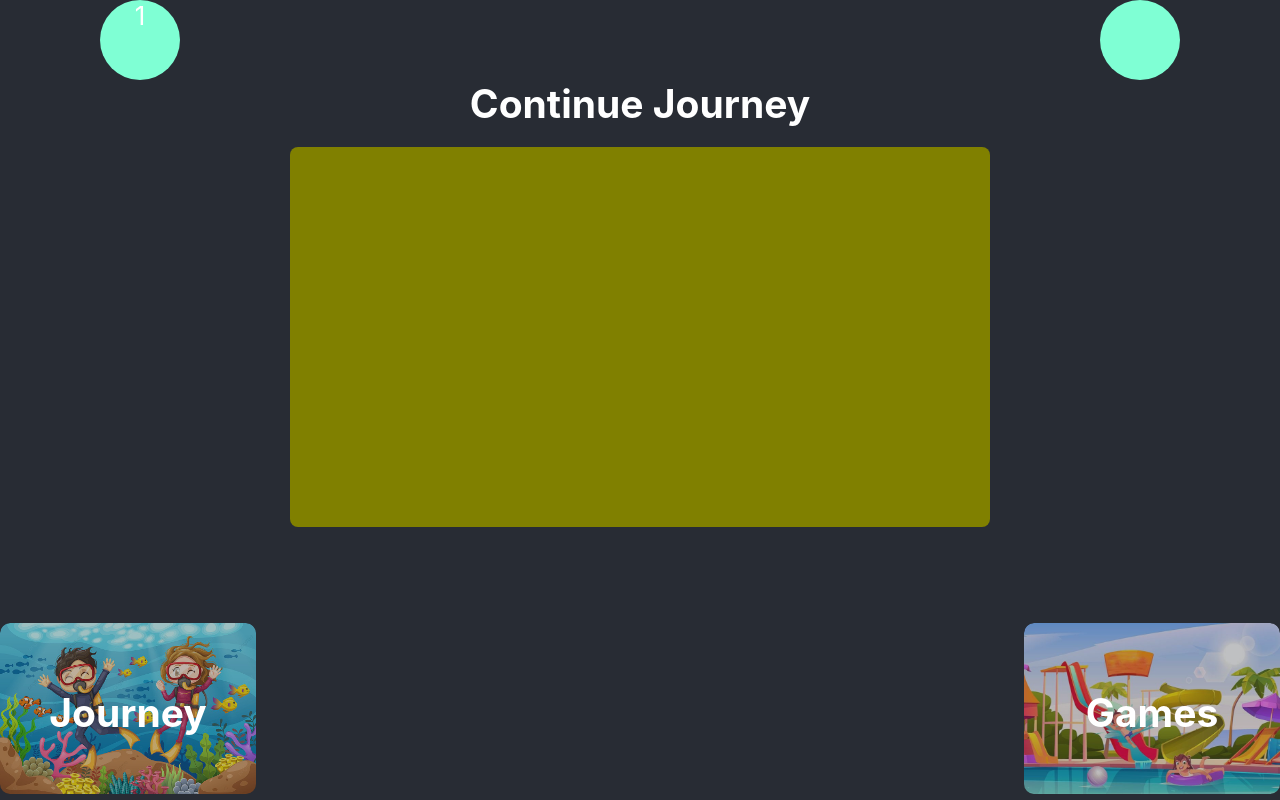
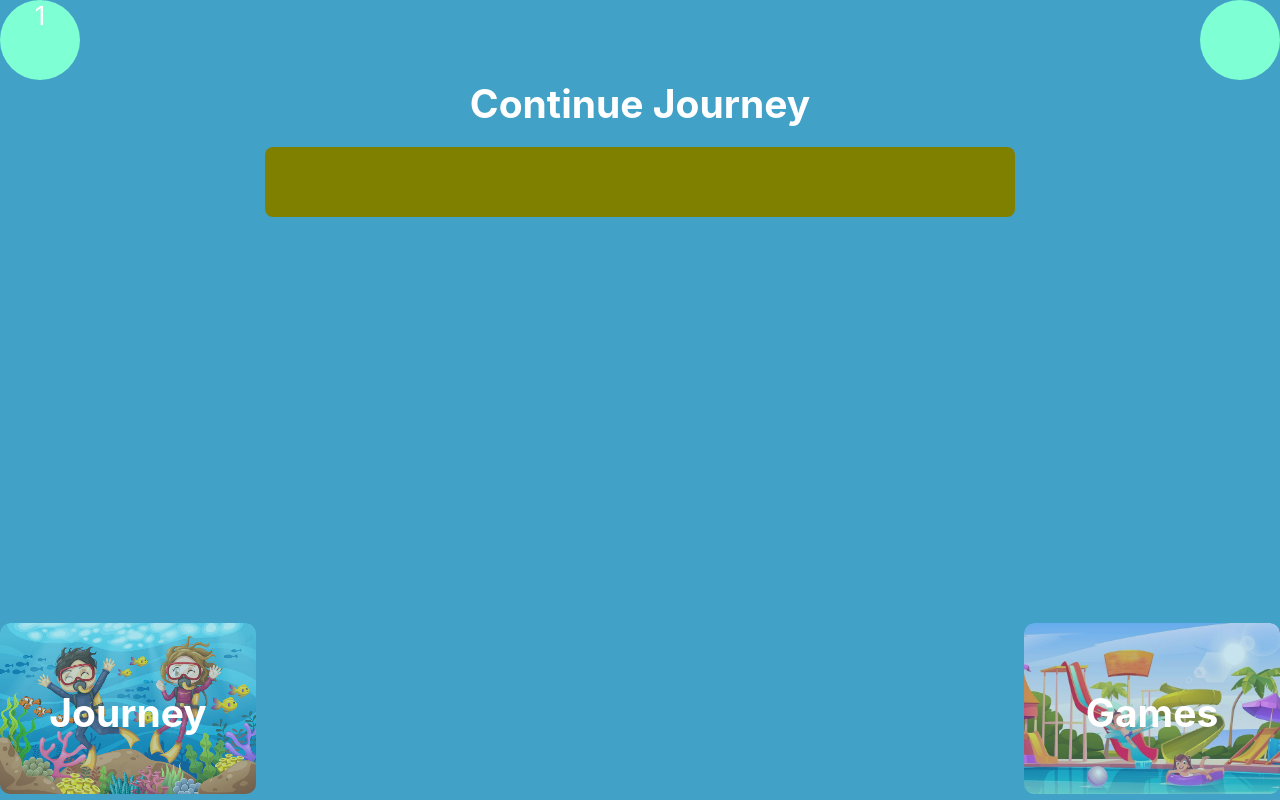
Before and after one commit to Jujuonthatbeat65750294/CodeSmiths, a React (Create React App) app: page / in a window 1280 px wide. Built offline with nearby package versions, Linux system fonts and the light colour scheme.

Commit message:
fix carousel 02:19

```diff
--- a/src/GameSection/GameSelection.css
+++ b/src/GameSection/GameSelection.css
@@ -1,6 +1,14 @@
+.App {
+  background-color: #42a1c6;
+  display: block;
+  padding: 0;
+}
 
   /******* Middle section CSS Start ******/
   /* -------- Landing page ------- */
+  .game-page{
+display: block;
+  }
   .game-section {
     padding: 60px 50px;
   }
--- a/src/GameSection/GameSelection.js
+++ b/src/GameSection/GameSelection.js
@@ -29,7 +29,7 @@ function GameSelection(){
   ];
 
   return (
-    <div>
+    <div className='game-page'>
     <section className="game-section">
       <h2 className="line-title">trending games</h2>
       <OwlCarousel autoWidth loop className="owl-carousel custom-carousel owl-theme">
```
